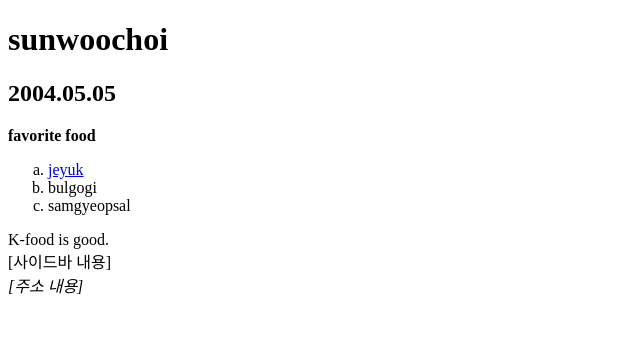
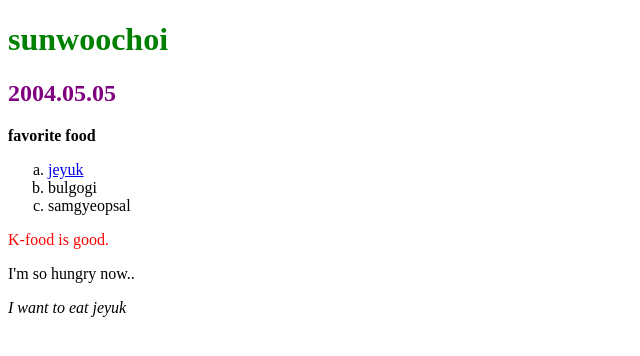
Before and after one commit to SunWoo04/HTML_CSS_JavaScript, a plain HTML site: page index.html in a window 1280 px wide. Shown: the whole page, without its empty margins (0-640 px from the left). Drawn offline with Linux system fonts and the light colour scheme.

Commit message:
CSS 내부스타일, 외부스타일, 인라인스타일

```diff
--- a/index.html
+++ b/index.html
@@ -4,6 +4,13 @@
     <meta charset="UTF-8">
     <meta name="viewport" content="width=device-width, initial-scale=1.0">
     <title>test</title>
+    <!--내부 스타일-->
+    <style>
+        h1{
+            color: green;
+        }
+    </style>
+    <link href="style.css" rel="stylesheet"><!--외부 스타일-->
 </head>
 <body>
     <header>
@@ -19,15 +26,18 @@
         </nav>
     </header>
     <main>
-        <article>
+        <!--인라인 스타일-->
+        <article style="color: red;">
             K-food is good.
         </article>
     </main>
     <aside>
-        [사이드바 내용]
+        <p>
+            I'm so hungry now..
+        </p>
     </aside>
     <footer>
-        <address>[주소 내용]</address>
+        <address>I want to eat jeyuk</address>
     </footer>
 </body>
 </html>
--- /dev/null
+++ b/style.css
@@ -0,0 +1,17 @@
+h2{color: purple;}
+/*
+CSS기본 문법
+
+선택자{속성 : 속성값;}
+
+p{
+    color: blue;
+    font-size: 16px;
+}
+
+선택자 : p
+속성 : color, font-size
+속성값 : blue, 16px
+
+속성과 속성값을 선언부라 하며 세미콜론으로 구분해서 여러쌍을 동시에 쓸 수 있음
+*/
```
